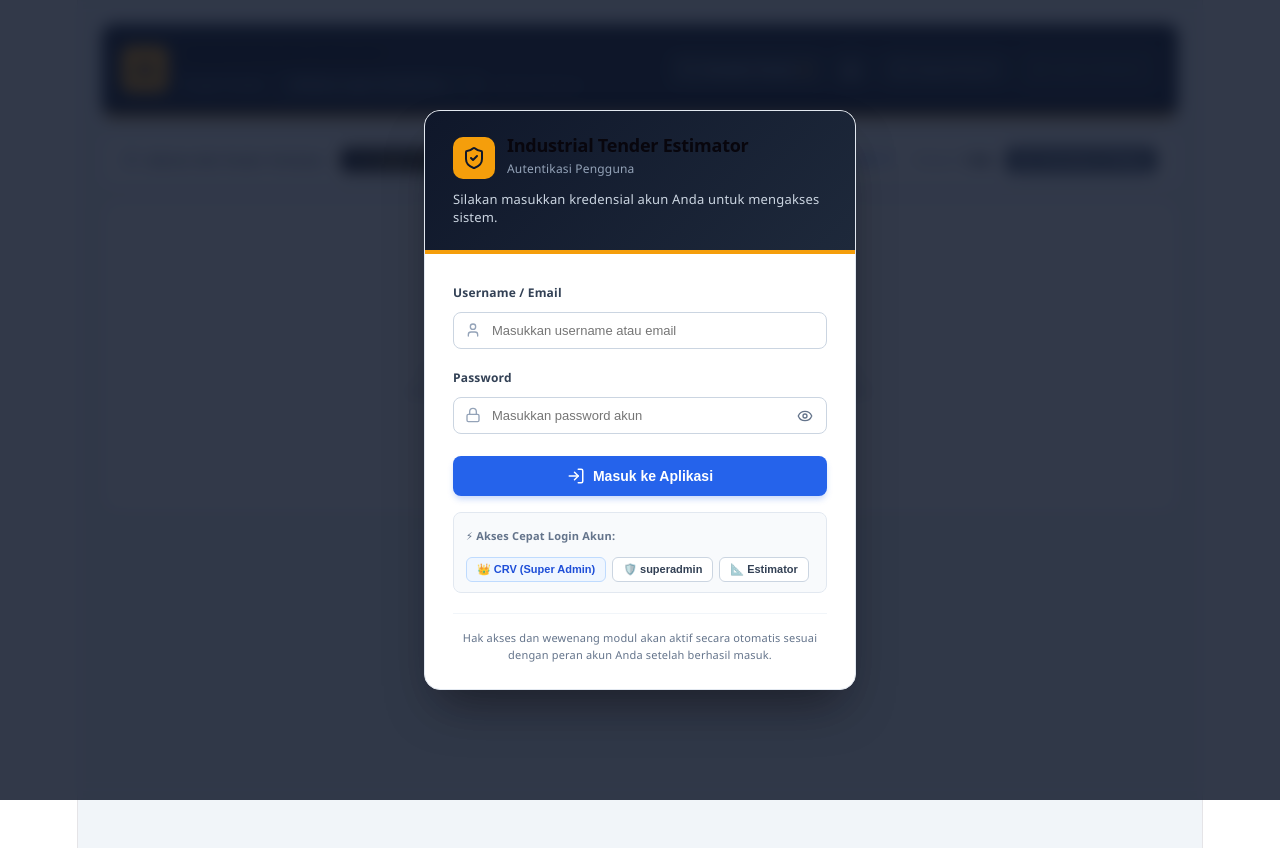
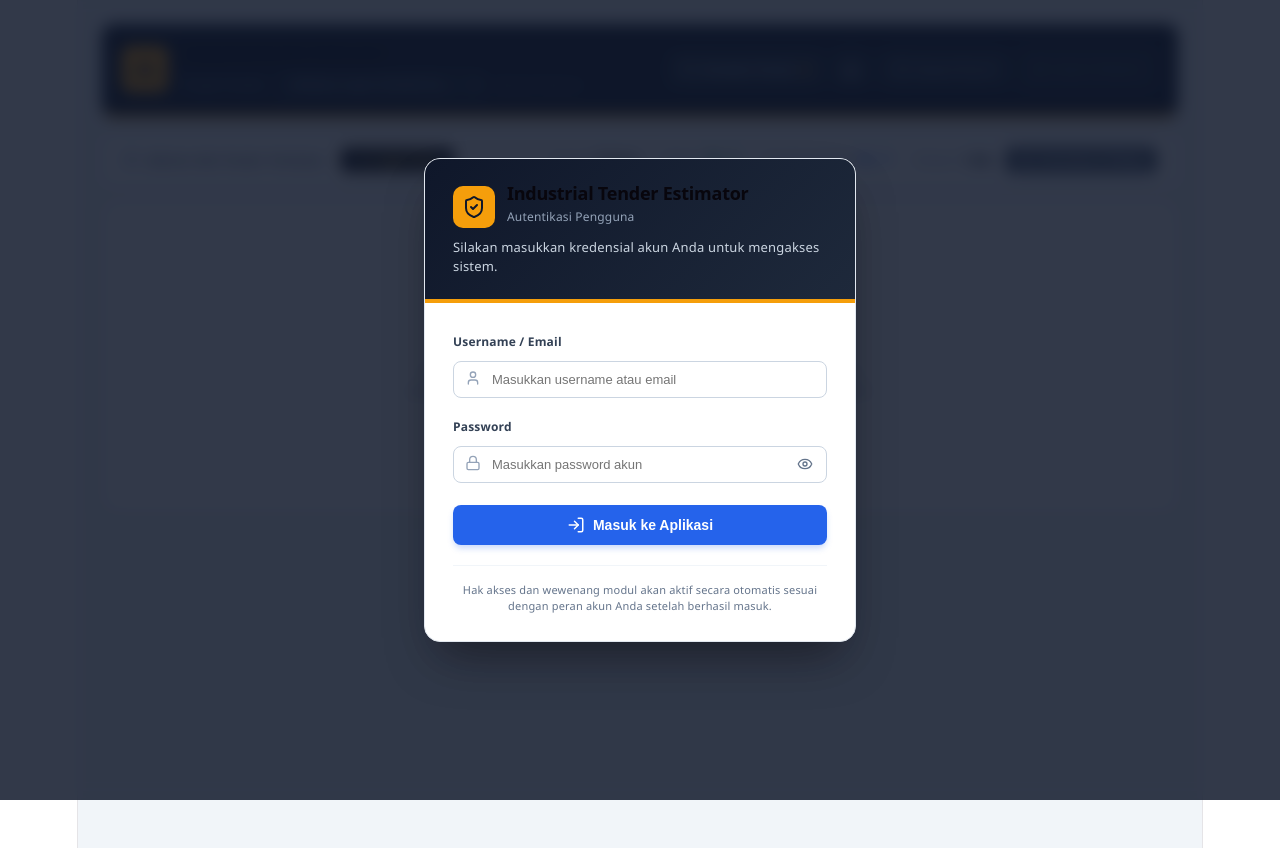
Before and after one commit to rovansyahriza-CRV/tender-calculator, a React (Vite) app: page / in a window 1280 px wide. Built offline with nearby package versions, Linux system fonts and the light colour scheme.

Commit message:
Remove quick login list from login modal for clean professional UI

```diff
--- a/src/components/LoginModal.tsx
+++ b/src/components/LoginModal.tsx
@@ -309,78 +309,6 @@ export const LoginModal: React.FC<LoginModalProps> = ({
             </button>
           </form>
 
-          {/* Quick-Fill Demo / Default Accounts */}
-          <div style={{ marginTop: '16px', background: '#f8fafc', padding: '10px 12px', borderRadius: '8px', border: '1px solid #e2e8f0' }}>
-            <div style={{ fontSize: '11px', fontWeight: 'bold', color: '#64748b', marginBottom: '8px', display: 'flex', alignItems: 'center', gap: '4px' }}>
-              <span>⚡ Akses Cepat Login Akun:</span>
-            </div>
-            <div style={{ display: 'flex', gap: '6px', flexWrap: 'wrap' }}>
-              <button
-                type="button"
-                onClick={() => {
-                  setUsername('CRV');
-                  setPassword('admin123');
-                  setErrorMessage('');
-                }}
-                style={{
-                  background: '#eff6ff',
-                  border: '1px solid #bfdbfe',
-                  borderRadius: '6px',
-                  padding: '5px 10px',
-                  fontSize: '11px',
-                  color: '#1d4ed8',
-                  cursor: 'pointer',
-                  fontWeight: 'bold',
-                  display: 'flex',
-                  alignItems: 'center',
-                  gap: '4px'
-                }}
-              >
-                👑 CRV (Super Admin)
-              </button>
-              <button
-                type="button"
-                onClick={() => {
-                  setUsername('superadmin');
-                  setPassword('MasterSuperAdmin2026!#');
-                  setErrorMessage('');
-                }}
-                style={{
-                  background: '#ffffff',
-                  border: '1px solid #cbd5e1',
-                  borderRadius: '6px',
-                  padding: '5px 10px',
-                  fontSize: '11px',
-                  color: '#334155',
-                  cursor: 'pointer',
-                  fontWeight: '600'
-                }}
-              >
-                🛡️ superadmin
-              </button>
-              <button
-                type="button"
-                onClick={() => {
-                  setUsername('ahmad_estimator');
-                  setPassword('EstimatorPass2026!');
-                  setErrorMessage('');
-                }}
-                style={{
-                  background: '#ffffff',
-                  border: '1px solid #cbd5e1',
-                  borderRadius: '6px',
-                  padding: '5px 10px',
-                  fontSize: '11px',
-                  color: '#334155',
-                  cursor: 'pointer',
-                  fontWeight: '600'
-                }}
-              >
-                📐 Estimator
-              </button>
-            </div>
-          </div>
-
           {/* Footer Info Minimalis */}
           <div style={{
             marginTop: '20px',
```
